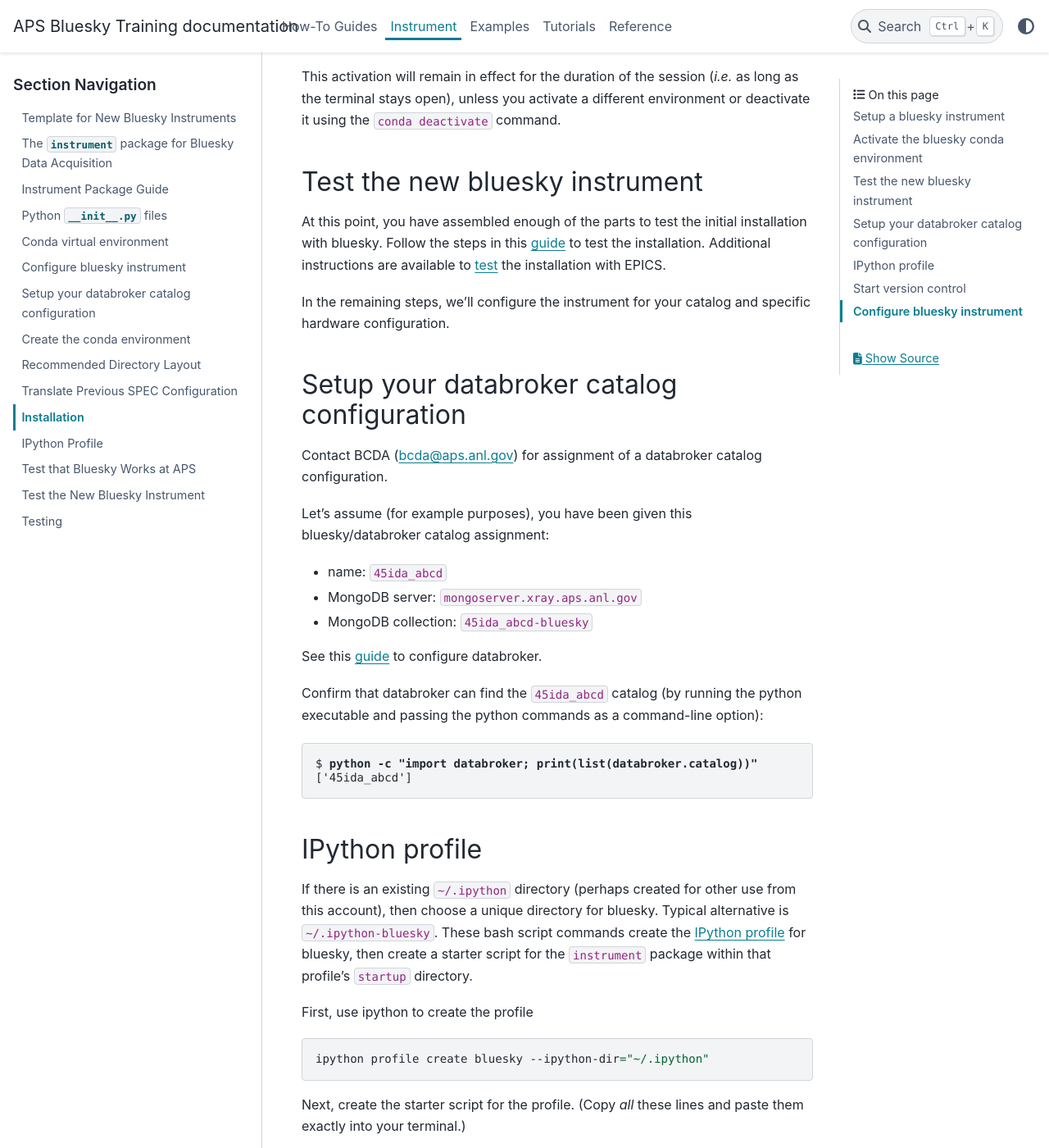
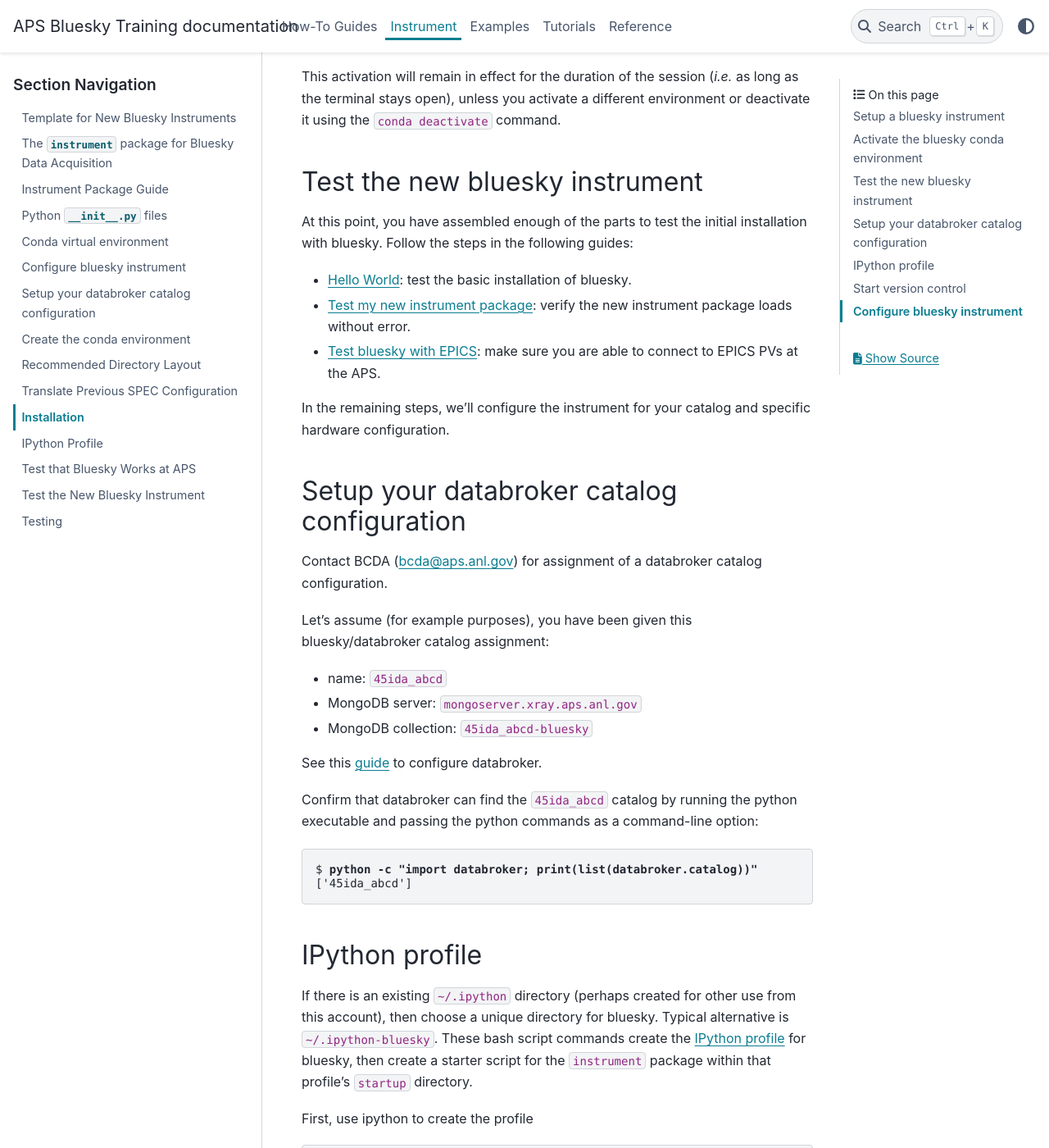
Before and after one commit to BCDA-APS/bluesky_training, a Sphinx documentation site: the page built from docs/source/instrument/_install_new_instrument.rst, in a window 1280 px wide and 1400 px high, scrolled down 1544 px. Shown: the whole window at 82% size. Built offline with Sphinx 7.4.7 and the PyData theme 0.15.4, drawn with Linux system fonts in a browser that asks for light colours.

Commit message:
DOC #112 update the test section

```diff
--- a/docs/source/instrument/_install_new_instrument.rst
+++ b/docs/source/instrument/_install_new_instrument.rst
@@ -138,10 +138,12 @@
 -------------------------------
 
 At this point, you have assembled enough of the parts to test the
-initial installation with bluesky. Follow the steps in this
-`guide <./_test_new_instrument.md>`__ to test the installation.
-Additional instructions are available to `test <./_testing.md>`__ the
-installation with EPICS.
+initial installation with bluesky. Follow the steps in the following guides:
+
+- `Hello World <https://bcda-aps.github.io/bluesky_training/tutor/_hello_world.html>`_: test the basic installation of bluesky.
+- `Test my new instrument package <https://bcda-aps.github.io/bluesky_training/instrument/_test_new_instrument.html>`_: verify the new instrument package loads without error.
+- `Test bluesky with EPICS <https://bcda-aps.github.io/bluesky_training/instrument/_test_bluesky_at_aps.html>`_: make sure you are able to connect to EPICS PVs at the APS.
+
 
 In the remaining steps, we'll configure the instrument for your catalog
 and specific hardware configuration.
```
Also changed, not shown: other parts of docs/source/instrument/_install_new_instrument.rst (+2 -2 lines).
